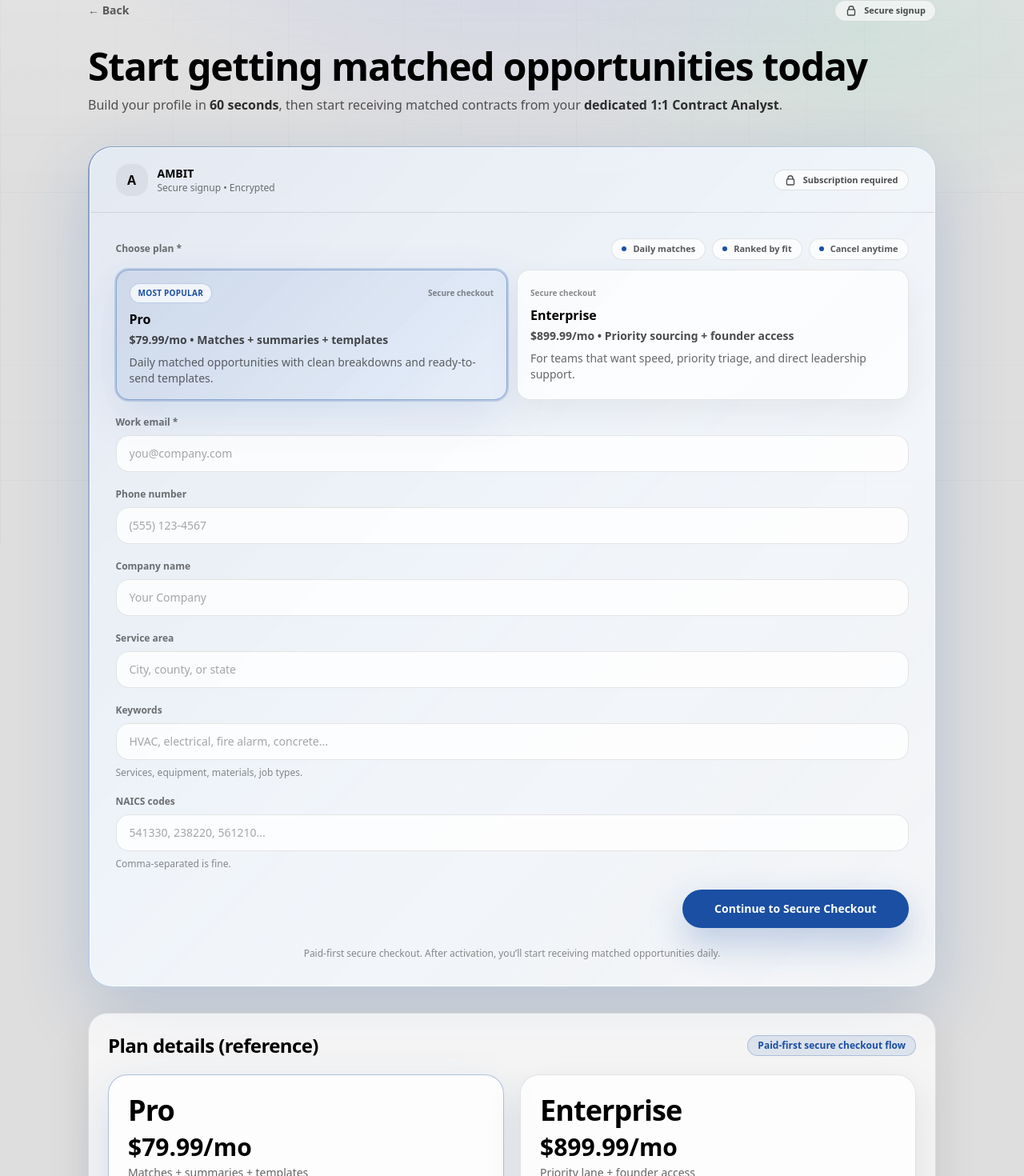
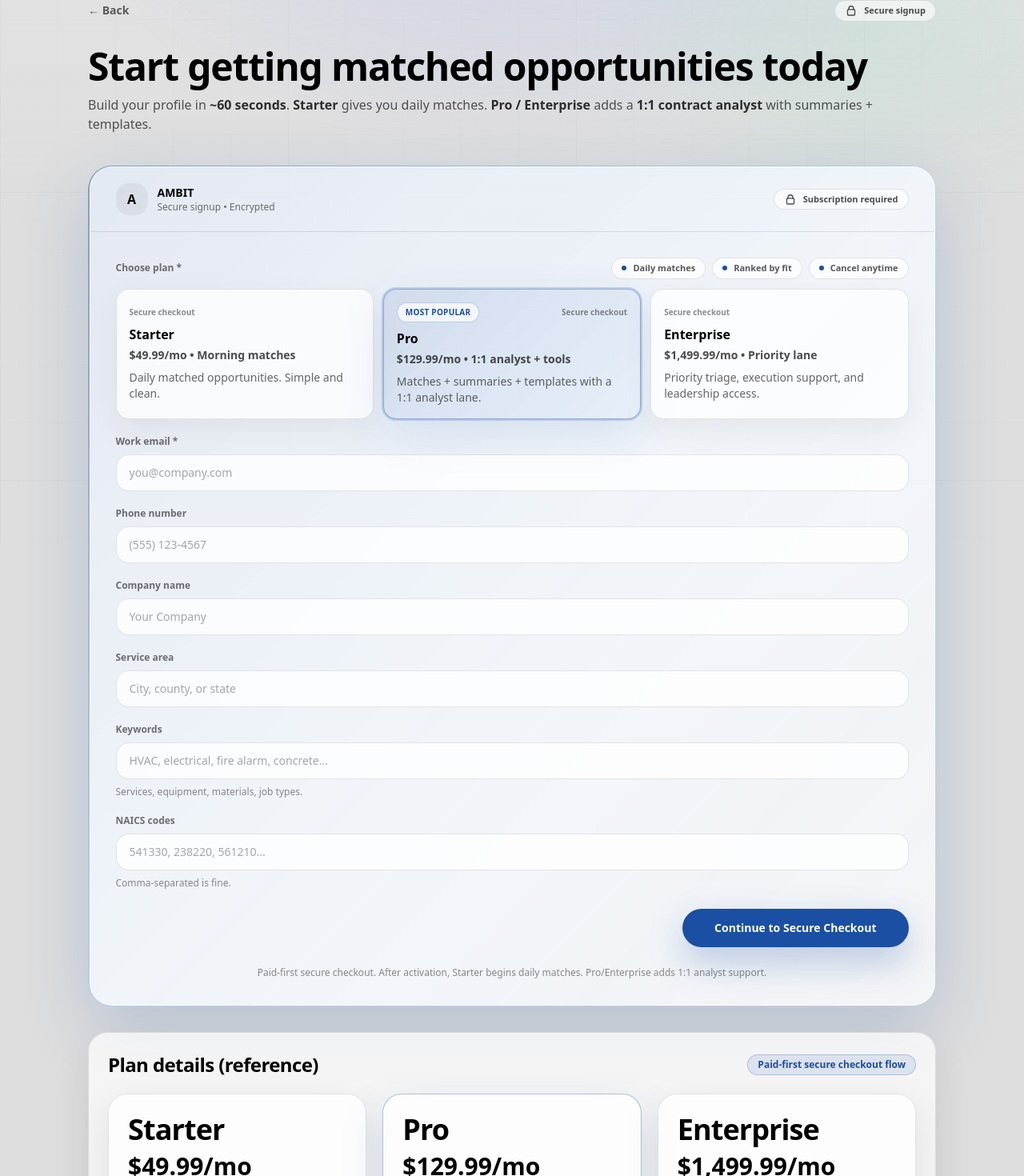
Before and after one commit to seansevrix/ambit, a Next.js app: page /get-started in a window 1280 px wide. Shown: the part 120-1590 px from the top of the page at 80% size. Built offline with nearby package versions, Linux system fonts and the light colour scheme; no server answers.

Commit message:
Update plans to Starter/Pro/Enterprise pricing

```diff
--- a/app/get-started/GetStartedClient.tsx
+++ b/app/get-started/GetStartedClient.tsx
@@ -21,16 +21,14 @@ type Market = "commercial" | "government";
 
 /**
  * Public plans:
- *  - pro ($79.99/mo)
- *  - enterprise ($899.99/mo)
- *
- * Legacy (grandfathered):
- *  - associate ($49.99/mo)  <-- supported to avoid breaking existing customers
+ *  - starter ($49.99/mo)    morning matches only
+ *  - pro ($129.99/mo)       1:1 analyst + summaries + templates
+ *  - enterprise ($1,499.99) priority lane + execution support
  */
-type Plan = "associate" | "pro" | "enterprise";
+type Plan = "starter" | "pro" | "enterprise";
 
 const ONBOARDING_MESSAGE =
-  "Paid-first secure checkout. After activation, you’ll start receiving matched opportunities daily.";
+  "Paid-first secure checkout. After activation, Starter begins daily matches. Pro/Enterprise adds 1:1 analyst support.";
 
 function normalizeMarket(m: string | null): Market {
   const v = String(m || "").trim().toLowerCase();
@@ -41,21 +39,23 @@ function normalizeMarket(m: string | null): Market {
 function normalizePlan(p: string | null): Plan {
   const v = String(p || "").trim().toLowerCase();
 
-  // New plans
+  // Primary
+  if (v === "starter") return "starter";
   if (v === "pro") return "pro";
   if (v === "enterprise") return "enterprise";
 
-  // Legacy (grandfathered)
-  if (v === "associate") return "associate";
+  // Friendly aliases
+  if (v === "basic" || v === "matches" || v === "lead" || v === "leads") return "starter";
 
-  // Old aliases/back-compat
-  if (v === "executive" || v === "prime" || v === "all" || v === "all3" || v === "all_markets") {
-    return "pro"; // Executive is removed; map old links to Pro
-  }
+  // Legacy/back-compat (old naming)
+  if (v === "associate") return "starter";
+  if (v === "executive" || v === "elite" || v === "prime") return "enterprise";
+  if (v === "all" || v === "all3" || v === "all_markets") return "pro";
 
   // Enterprise aliases
   if (v === "corp" || v === "corporate" || v === "enterprise_plus") return "enterprise";
 
+  // Default
   return "pro";
 }
 
@@ -163,8 +163,6 @@ export default function GetStartedClient() {
   const [loading, setLoading] = useState(false);
   const [err, setErr] = useState<string | null>(null);
 
-  const isLegacyAssociate = selectedPlan === "associate";
-
   async function onContinue() {
     if (loading) return;
     setErr(null);
@@ -258,12 +256,20 @@ export default function GetStartedClient() {
           </div>
         </div>
 
-        <div className="mt-3 grid grid-cols-1 gap-3 sm:grid-cols-2">
+        <div className="mt-3 grid grid-cols-1 gap-3 md:grid-cols-3">
+          <PlanButton
+            active={selectedPlan === "starter"}
+            title="Starter"
+            priceLine="$49.99/mo • Morning matches"
+            desc="Daily matched opportunities. Simple and clean."
+            onClick={() => setSelectedPlan("starter")}
+          />
+
           <PlanButton
             active={selectedPlan === "pro"}
             title="Pro"
-            priceLine="$79.99/mo • Matches + summaries + templates"
-            desc="Daily matched opportunities with clean breakdowns and ready-to-send templates."
+            priceLine="$129.99/mo • 1:1 analyst + tools"
+            desc="Matches + summaries + templates with a 1:1 analyst lane."
             onClick={() => setSelectedPlan("pro")}
             featured
           />
@@ -271,19 +277,11 @@ export default function GetStartedClient() {
           <PlanButton
             active={selectedPlan === "enterprise"}
             title="Enterprise"
-            priceLine="$899.99/mo • Priority sourcing + founder access"
-            desc="For teams that want speed, priority triage, and direct leadership support."
+            priceLine="$1,499.99/mo • Priority lane"
+            desc="Priority triage, execution support, and leadership access."
             onClick={() => setSelectedPlan("enterprise")}
           />
         </div>
-
-        {/* Legacy plan support (hidden, non-marketing) */}
-        {isLegacyAssociate ? (
-          <div className="mt-3 rounded-2xl border border-black/10 bg-white/70 px-4 py-3 text-xs text-black/60">
-            Legacy plan detected: <span className="font-semibold text-black/75">Associate ($49.99/mo)</span>{" "}
-            is grandfathered for early customers.
-          </div>
-        ) : null}
       </div>
 
       {/* Inputs */}
--- a/app/get-started/page.tsx
+++ b/app/get-started/page.tsx
@@ -35,8 +35,12 @@ function LoadingFallback() {
           </div>
 
           <div className="min-w-0">
-            <div className="text-base font-semibold text-black">Getting your setup ready…</div>
-            <div className="mt-0.5 text-sm text-black/60">Loading your profile builder.</div>
+            <div className="text-base font-semibold text-black">
+              Getting your setup ready…
+            </div>
+            <div className="mt-0.5 text-sm text-black/60">
+              Loading your profile builder.
+            </div>
           </div>
         </div>
 
@@ -44,7 +48,9 @@ function LoadingFallback() {
           <div className="h-full w-[55%] bg-black/30" />
         </div>
 
-        <div className="mt-4 text-xs text-black/50">One moment — this usually takes a second.</div>
+        <div className="mt-4 text-xs text-black/50">
+          One moment — this usually takes a second.
+        </div>
       </div>
     </div>
   );
@@ -136,7 +142,13 @@ function PlanReferenceCard({
   );
 }
 
-function GlowFrame({ children, className = "" }: { children: ReactNode; className?: string }) {
+function GlowFrame({
+  children,
+  className = "",
+}: {
+  children: ReactNode;
+  className?: string;
+}) {
   return (
     <div
       className={[
@@ -146,7 +158,9 @@ function GlowFrame({ children, className = "" }: { children: ReactNode; classNam
         "shadow-[0_28px_90px_rgba(26,79,163,0.20)]",
       ].join(" ")}
     >
-      <div className="rounded-[28px] border border-white/65 bg-white/78 backdrop-blur-md">{children}</div>
+      <div className="rounded-[28px] border border-white/65 bg-white/78 backdrop-blur-md">
+        {children}
+      </div>
     </div>
   );
 }
@@ -191,9 +205,22 @@ export default function Page() {
             Start getting matched opportunities today
           </h1>
 
-          <p className="mt-3 w-full text-black/65 sm:whitespace-nowrap">
-            Build your profile in <span className="font-semibold text-black/80">60 seconds</span>, then start receiving matched
-            contracts from your <span className="font-semibold text-black/80">dedicated 1:1 Contract Analyst</span>.
+          <p className="mt-3 text-black/65">
+            Build your profile in{" "}
+            <span className="font-semibold text-black/80">~60 seconds</span>.
+            <span className="font-semibold text-black/80">
+              {" "}
+              Starter
+            </span>{" "}
+            gives you daily matches.{" "}
+            <span className="font-semibold text-black/80">
+              Pro / Enterprise
+            </span>{" "}
+            adds a{" "}
+            <span className="font-semibold text-black/80">
+              1:1 contract analyst
+            </span>{" "}
+            with summaries + templates.
           </p>
         </div>
 
@@ -201,7 +228,9 @@ export default function Page() {
         <GlowFrame className="mt-10">
           <div className="flex items-center justify-between border-b border-black/10 px-6 py-5 sm:px-8">
             <div className="flex items-center gap-3">
-              <div className="flex h-10 w-10 items-center justify-center rounded-2xl bg-black/5 font-black">A</div>
+              <div className="flex h-10 w-10 items-center justify-center rounded-2xl bg-black/5 font-black">
+                A
+              </div>
               <div>
                 <div className="text-sm font-black">AMBIT</div>
                 <div className="text-xs text-black/55">Secure signup • Encrypted</div>
@@ -232,36 +261,47 @@ export default function Page() {
             </span>
           </div>
 
-          <div className="mt-5 grid gap-5 lg:grid-cols-2">
+          <div className="mt-5 grid gap-5 lg:grid-cols-3">
+            <PlanReferenceCard
+              name="Starter"
+              price="$49.99/mo"
+              subtitle="Morning matches only"
+              bullets={[
+                "Daily matched opportunities (morning email)",
+                "Ranked shortlist (best fits first)",
+                "Edit keywords + NAICS anytime",
+                "Cancel anytime",
+              ]}
+              note="Best for contractors who just want daily matches, clean and simple."
+            />
+
             <PlanReferenceCard
               featured
               name="Pro"
-              price="$79.99/mo"
-              subtitle="Matches + summaries + templates"
+              price="$129.99/mo"
+              subtitle="1:1 analyst + summaries + templates"
               bullets={[
-                "Dedicated 1:1 Sourcing Analyst",
-                "Commercial + Government matches",
-                "Ranked opportunities delivered daily",
-                "Clean project summaries (skim in minutes)",
-                "Fast setup — edit keywords/NAICS anytime",
+                "Everything in Starter",
+                "Dedicated 1:1 contract analyst (light lane)",
+                "Skimmable summaries + next steps",
+                "Ready-to-send templates (LOI, emails, checklists)",
                 "Support lane for questions + guidance",
               ]}
-              note="Best for contractors who want consistent opportunities with clear next steps."
+              note="Best for contractors who want a human helping them move faster."
             />
 
             <PlanReferenceCard
               name="Enterprise"
-              price="$899.99/mo"
-              subtitle="Priority lane + founder access"
+              price="$1,499.99/mo"
+              subtitle="Priority lane + execution support"
               bullets={[
                 "Everything in Pro",
                 "Priority triage + faster turnaround on active pursuits",
-                "Dedicated 1:1 Sourcing Analyst",
                 "Weekly pipeline review cadence",
-                "Same-day opportunity triage SLA (priority queue)",
-                "24/7 founder/leadership access",
+                "Same-day opportunity triage (priority queue)",
+                "Founder/leadership access",
               ]}
-              note="Built for operators who want speed, accountability, and priority execution support."
+              note="Built for operators who want speed, accountability, and a true priority lane."
             />
           </div>
 
@@ -304,7 +344,7 @@ export default function Page() {
             </div>
 
             <div className="mt-4 rounded-2xl border border-[#1A4FA3]/20 bg-[#1A4FA3]/8 p-4 text-sm text-black/75">
-              Enterprise includes AMBIT’s highest-priority execution lane, with 24/7 founder access and a dedicated sourcing desk.
+              Pro and Enterprise include a 1:1 analyst lane — ideal if you want help moving fast on the right opportunities.
             </div>
           </div>
 
@@ -324,7 +364,11 @@ export default function Page() {
             <div className="mt-4 space-y-4">
               <Step n={1} title="We build your profile" desc="Service area + keywords + NAICS → better match accuracy." />
               <Step n={2} title="Matches begin daily" desc="Ranked opportunities are delivered every morning." />
-              <Step n={3} title="You act fast" desc="Use summaries + templates to move quickly on the right jobs." />
+              <Step
+                n={3}
+                title="Move faster (optional)"
+                desc="Pro/Enterprise adds summaries, templates, and 1:1 analyst help."
+              />
             </div>
 
             <div className="mt-5 rounded-2xl border border-black/10 bg-white/70 p-4 text-sm text-black/60">
@@ -355,11 +399,15 @@ export default function Page() {
               ))}
             </div>
 
-            <div className="mt-4 text-sm text-black/55">You can update keywords/NAICS anytime to refine match quality.</div>
+            <div className="mt-4 text-sm text-black/55">
+              You can update keywords/NAICS anytime to refine match quality.
+            </div>
 
             <div className="mt-3 text-xs text-black/50">
               Popular keywords:{" "}
-              <span className="font-semibold text-black/60">emergency, preventive maintenance, install, repair, demo, cleanup</span>
+              <span className="font-semibold text-black/60">
+                emergency, preventive maintenance, install, repair, demo, cleanup
+              </span>
             </div>
           </div>
         </div>
```
